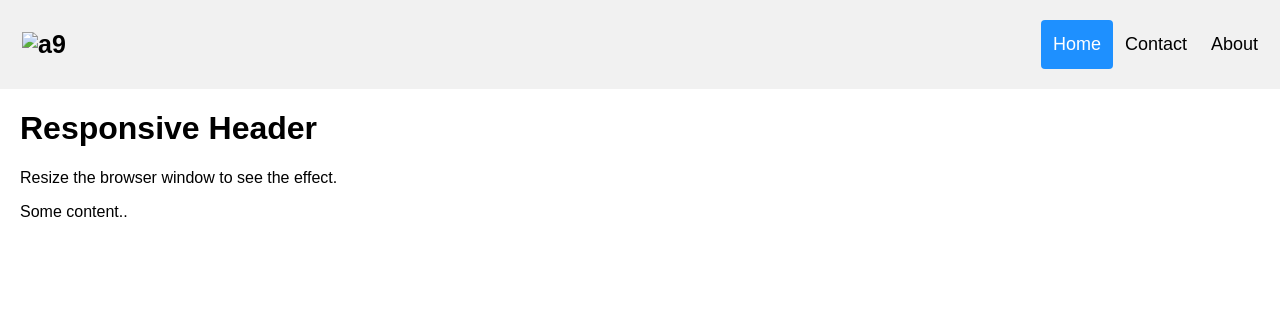
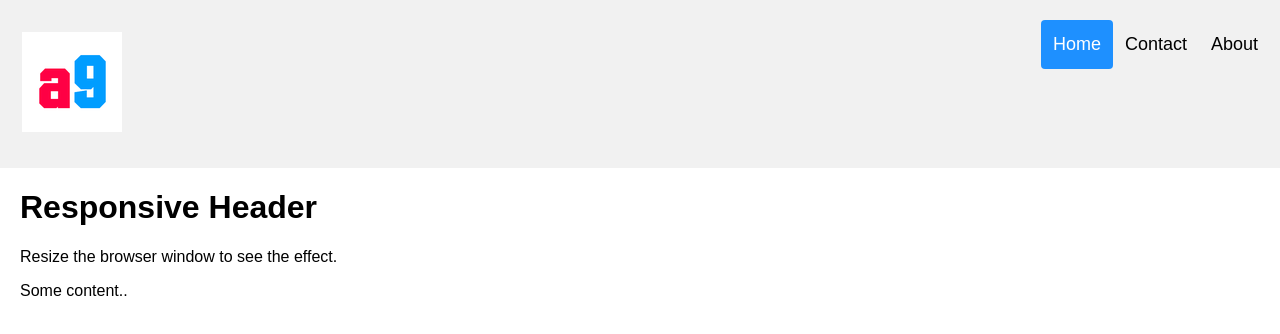
Before and after one commit to aezlo-archives/oT, a plain HTML site: page index.html in a window 1280 px wide. Drawn offline with Linux system fonts and the light colour scheme; the site is published under a folder, as on GitHub Pages, so addresses that start at the root find nothing.

Commit message:
Update index.html

```diff
--- a/index.html
+++ b/index.html
@@ -62,7 +62,7 @@ body {
 
 <div class="header">
   <a href="#default" class="logo">
-   <img src="/25035037_100x100.png" alt="a9">
+   <img src="25035037_100x100.png" alt="a9">
   </a>
   <div class="header-right">
     <a class="active" href="#home">Home</a>
```
